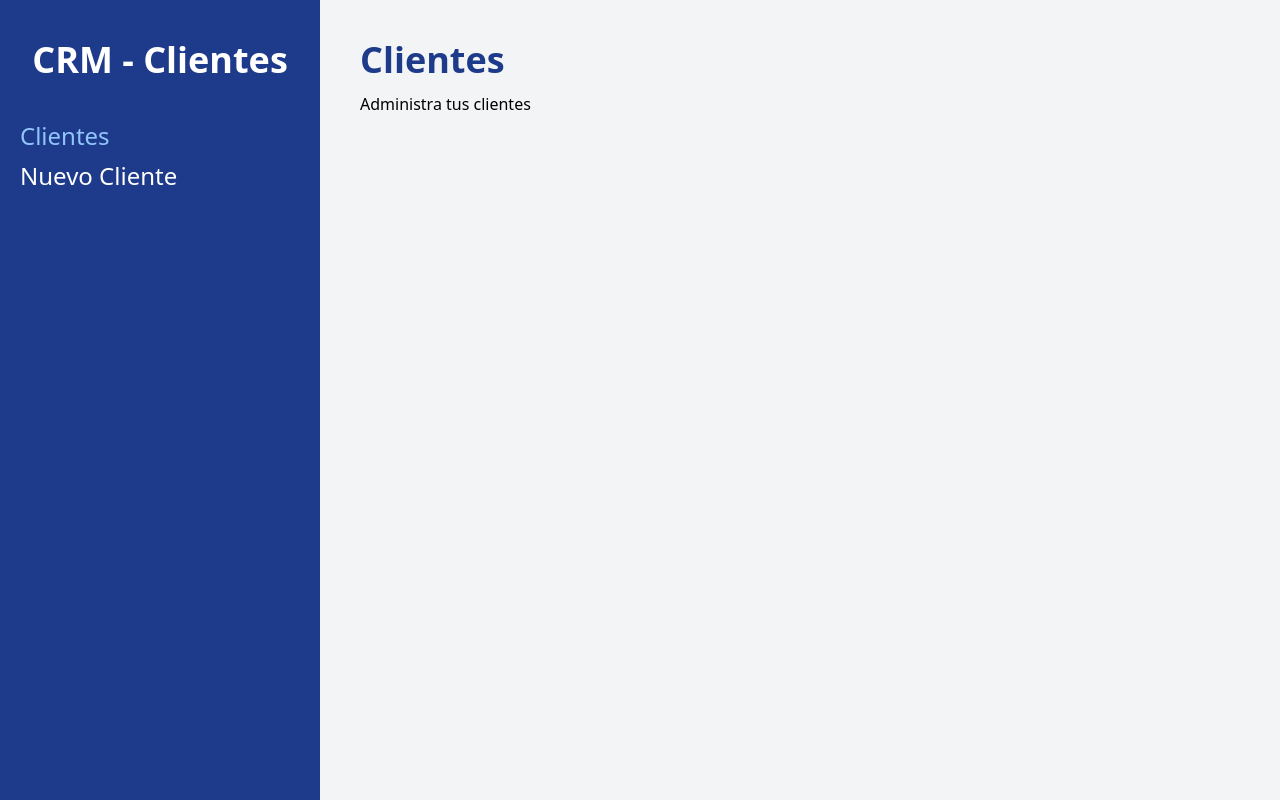
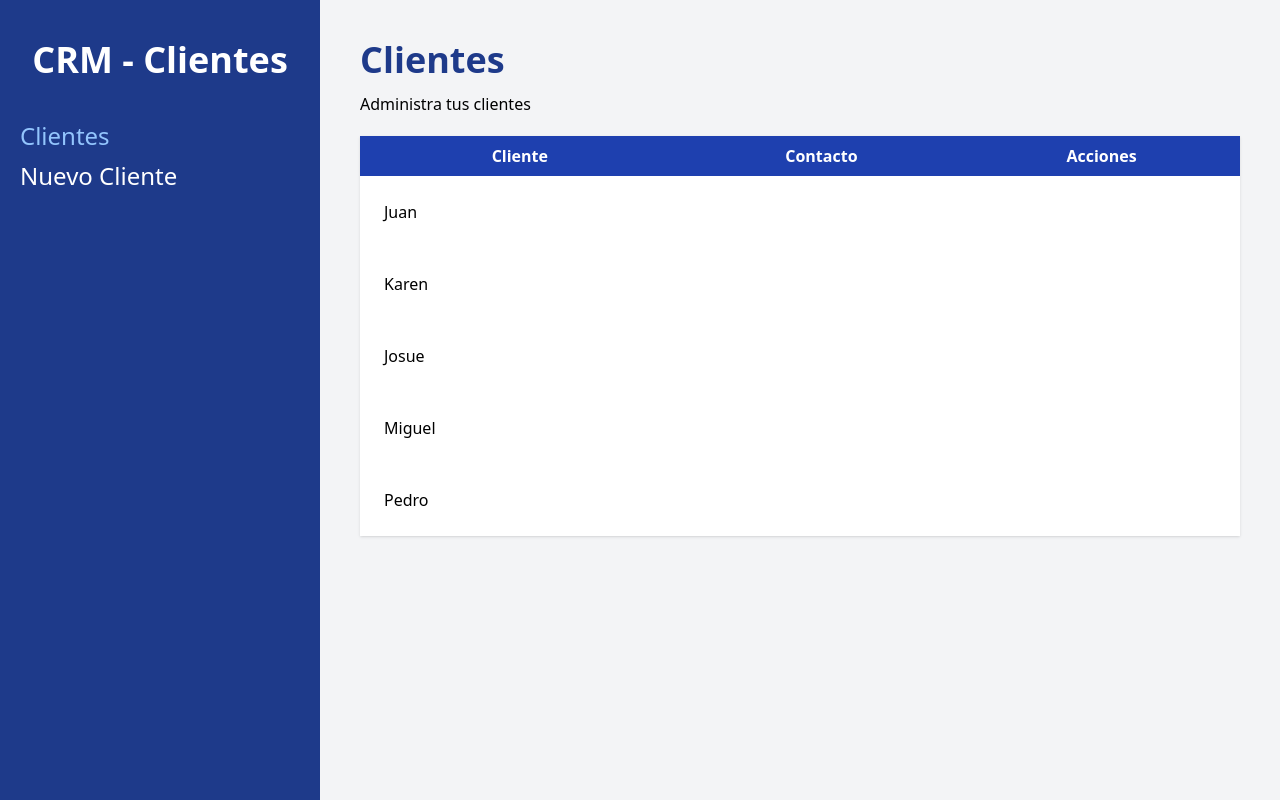
Before and after one commit to cesantaniello/crm-react, a React (Vite) app: page / in a window 1280 px wide. Built offline with nearby package versions, Linux system fonts and the light colour scheme.

Commit message:
Iterate clients and show info

```diff
--- /dev/null
+++ b/src/components/Cliente.jsx
@@ -0,0 +1,13 @@
+function Cliente({cliente}) {
+    const {nombre, empresa, email, telefono, id} = cliente
+
+    return (
+        <tr>
+            <td className="p-6">
+                {nombre}
+            </td>
+        </tr>
+    )
+}
+
+export default Cliente
--- a/src/pages/Index.jsx
+++ b/src/pages/Index.jsx
@@ -1,4 +1,5 @@
 import { useLoaderData } from "react-router-dom";
+import Cliente from "../components/Cliente";
 
 export function loader(){
   const clientes = [
@@ -47,6 +48,28 @@
     <>
       <h1 className="font-black text-4xl text-blue-900">Clientes</h1>
       <p className="mt-3">Administra tus clientes</p>
+
+      {clientes.length ? (
+        <table className="w-full bg-white shadow mt-5 table-auto">
+          <thead className="bg-blue-800 text-white">
+            <tr>
+              <th className="p-2">Cliente</th>
+              <th className="p-2">Contacto</th>
+              <th className="p-2">Acciones</th>
+            </tr>
+          </thead>
+          <tbody>
+            {clientes.map(cliente => (
+              <Cliente
+                cliente={cliente}
+                key={cliente.id}
+              />
+            ))}
+          </tbody>
+        </table>
+      ) : (
+        <p className="text-center mt-10"></p>
+      )}
     </>
   )
 }
```
